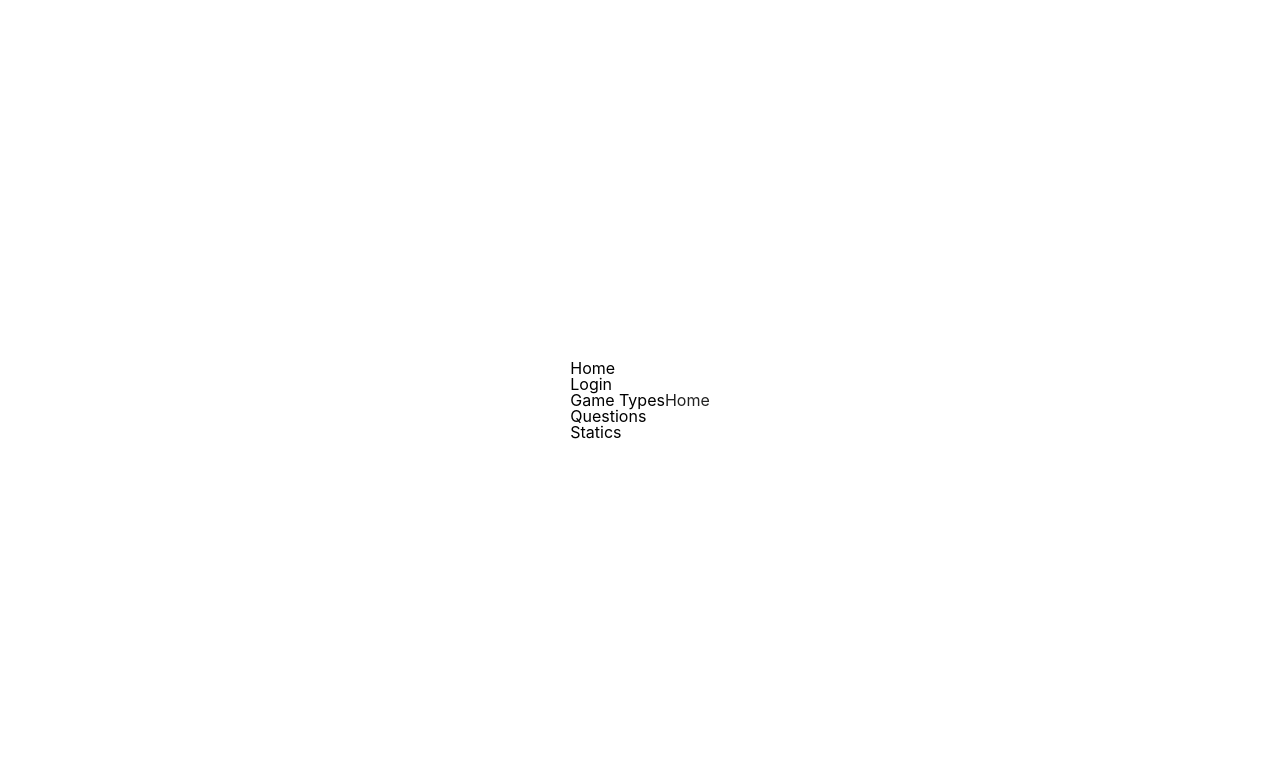
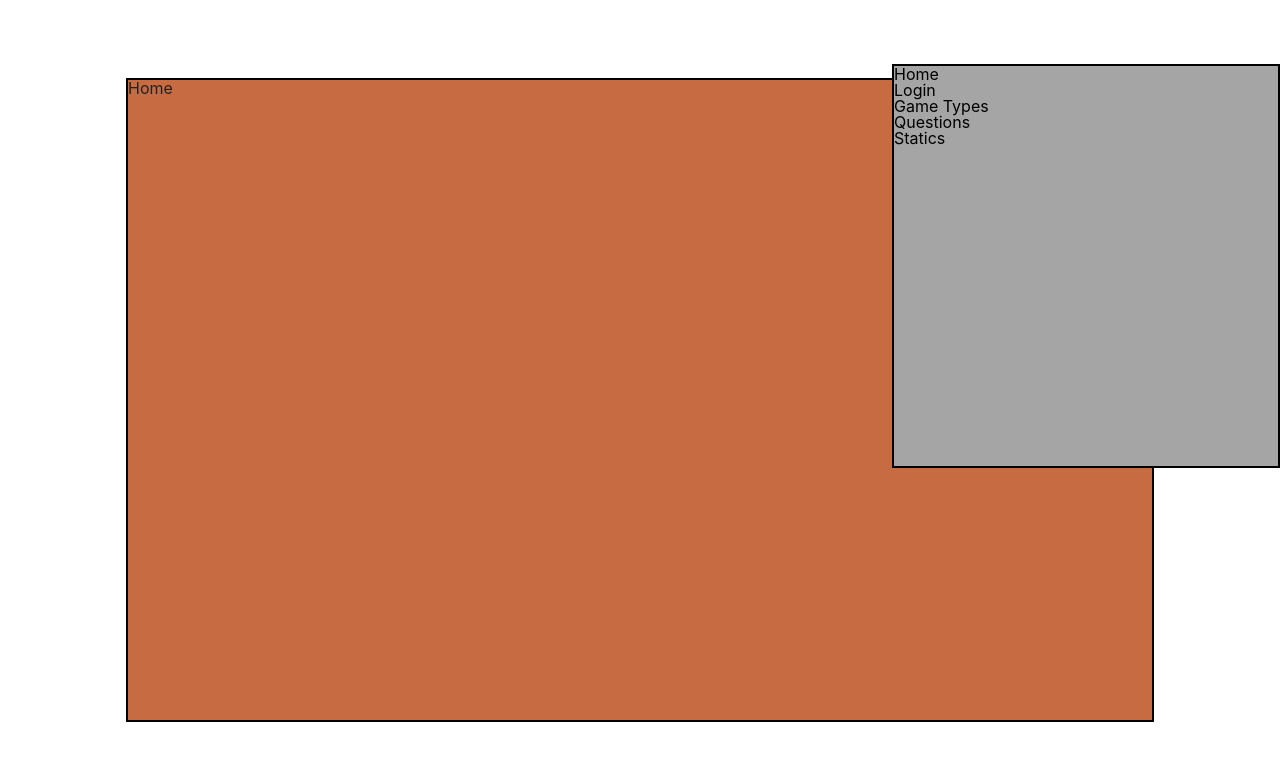
Before and after one commit to CarracedoGaston/Mcga-Front, a React (Create React App) app: page /home in a window 1280 px wide. Shown: the top 760 px of the page. Built offline with nearby package versions, Linux system fonts and the light colour scheme.

Commit message:
basic order of screens

```diff
--- a/src/components/layouts/MainLayout/index.js
+++ b/src/components/layouts/MainLayout/index.js
@@ -15,7 +15,9 @@ class MainLayout extends Component {
             <li><Link to="/statics">Statics</Link></li>
           </ul>
         </div>
+        <div id="MainContainer">
         { this.props.children }
+        </div>
       </div>
     )
   }
--- a/src/components/layouts/MainLayout/style.css
+++ b/src/components/layouts/MainLayout/style.css
@@ -14,3 +14,19 @@
 #MainLayout a:hover {
   color: green;
 }
+
+#Menu {
+  position: fixed;
+  top: 8vh;
+  right: 0;
+  width: 30%;
+  height: 50%;
+  background-color: rgb(165, 165, 165);
+  border: 2px solid black;
+}
+
+#MainContainer {
+  width: 80%;
+  height: 80%;
+  border: 2px solid black;
+}
--- a/src/components/screens/GameTypes/index.js
+++ b/src/components/screens/GameTypes/index.js
@@ -6,7 +6,9 @@ class GameTypes extends Component {
   render() {
     return (
       <MainLayout>
-        <h1>Game Types</h1>
+        <div className="Container GameTypes">
+          <h1>Game Types</h1>
+        </div>
       </MainLayout>
     )
   }
--- a/src/components/screens/GameTypes/style.css
+++ b/src/components/screens/GameTypes/style.css
@@ -0,0 +1,8 @@
+.Container {
+  height: 100%;
+  width: 100%;
+}
+
+.GameTypes {
+  background-color: rgb(66, 199, 66);
+}
--- a/src/components/screens/Home/index.js
+++ b/src/components/screens/Home/index.js
@@ -6,7 +6,9 @@ class Home extends Component {
   render() {
     return (
       <MainLayout>
-        <h1>Home</h1>
+        <div className="Container Home">
+          <h1>Home</h1>
+        </div>
       </MainLayout>
     )
   }
--- a/src/components/screens/Home/style.css
+++ b/src/components/screens/Home/style.css
@@ -0,0 +1,8 @@
+.Container {
+  height: 100%;
+  width: 100%;
+}
+
+.Home {
+  background-color: rgb(199, 108, 66);
+}
--- a/src/components/screens/Login/index.js
+++ b/src/components/screens/Login/index.js
@@ -6,7 +6,9 @@ class Login extends Component {
   render() {
     return (
       <MainLayout>
-        <h1>Login</h1>
+        <div className="Container Login">
+          <h1>Login</h1>
+        </div>
       </MainLayout>
     )
   }
--- a/src/components/screens/Login/style.css
+++ b/src/components/screens/Login/style.css
@@ -0,0 +1,8 @@
+.Container {
+  height: 100%;
+  width: 100%;
+}
+
+.Login {
+  background-color: rgb(66, 183, 199);
+}
--- a/src/components/screens/Questions/index.js
+++ b/src/components/screens/Questions/index.js
@@ -6,7 +6,9 @@ class Questions extends Component {
   render() {
     return (
       <MainLayout>
-        <h1>Questions</h1>
+        <div className="Container Questions">
+          <h1>Questions</h1>
+        </div>
       </MainLayout>
     )
   }
--- a/src/components/screens/Questions/style.css
+++ b/src/components/screens/Questions/style.css
@@ -0,0 +1,8 @@
+.Container {
+  height: 100%;
+  width: 100%;
+}
+
+.Questions {
+  background-color: rgb(157, 66, 199);
+}
--- a/src/components/screens/Statics/index.js
+++ b/src/components/screens/Statics/index.js
@@ -6,7 +6,9 @@ class Statics extends Component {
   render() {
     return (
       <MainLayout>
-        <h1>Statics</h1>
+        <div className="Container Statics">
+          <h1>Statics</h1>
+        </div>
       </MainLayout>
     )
   }
--- a/src/components/screens/Statics/style.css
+++ b/src/components/screens/Statics/style.css
@@ -0,0 +1,8 @@
+.Container {
+  height: 100%;
+  width: 100%;
+}
+
+.Statics {
+  background-color: rgb(199, 66, 128);
+}
```
